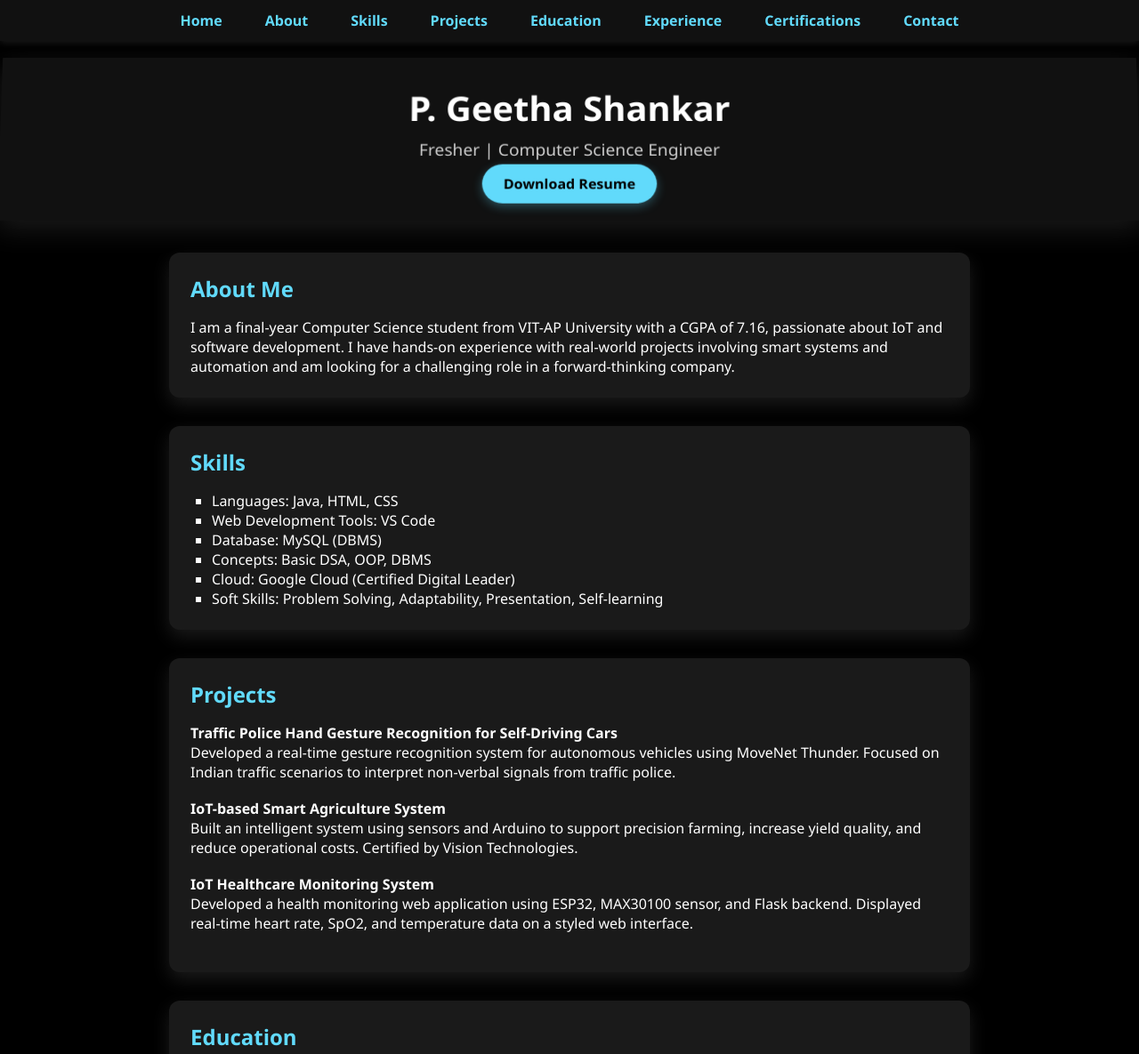
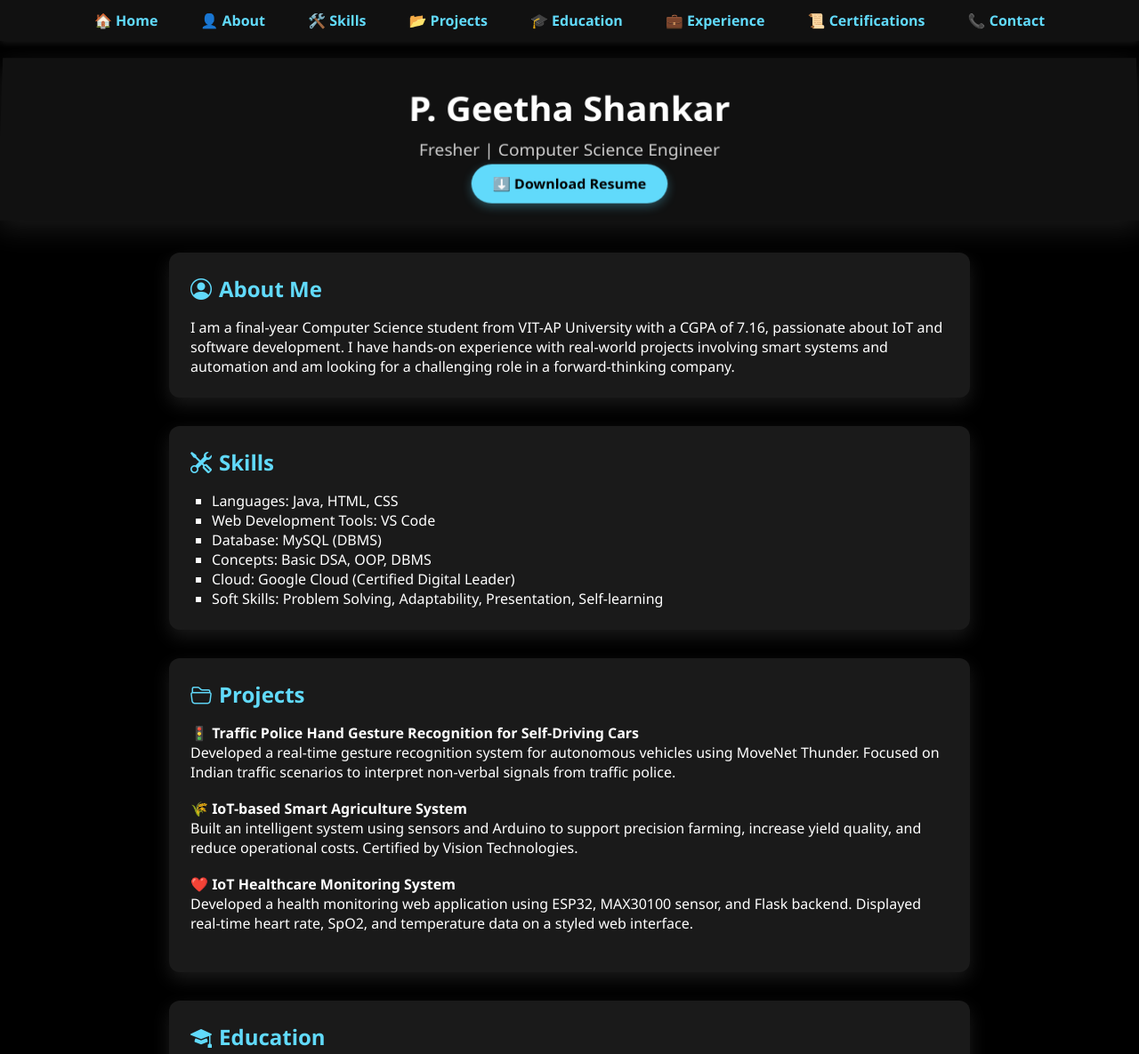
Before and after one commit to geethashankar1/portfolio, a plain HTML site: page index.html in a window 1280 px wide. Shown: the top 1185 px of the page at 89% size. Drawn offline with nearby package versions, Linux system fonts and the light colour scheme.

Commit message:
Add files via upload

```diff
--- a/index.html
+++ b/index.html
@@ -98,6 +98,13 @@
     h2 {
       color: #61dafb;
       margin-bottom: 1rem;
+      display: flex;
+      align-items: center;
+      gap: 0.5rem;
+    }
+
+    h2 i {
+      color: #61dafb;
     }
 
     ul {
@@ -166,6 +173,12 @@
       color: #61dafb;
     }
 
+    img.icon {
+      width: 20px;
+      height: 20px;
+      vertical-align: middle;
+    }
+
     @media (max-width: 768px) {
       header h1 {
         font-size: 2rem;
@@ -198,26 +211,26 @@
 </head>
 <body>
   <nav>
-    <a href="#home">Home</a>
-    <a href="#about">About</a>
-    <a href="#skills">Skills</a>
-    <a href="#projects">Projects</a>
-    <a href="#education">Education</a>
-    <a href="#experience">Experience</a>
-    <a href="#certifications">Certifications</a>
-    <a href="#contact">Contact</a>
+    <a href="#home">🏠 Home</a>
+    <a href="#about">👤 About</a>
+    <a href="#skills">🛠️ Skills</a>
+    <a href="#projects">📂 Projects</a>
+    <a href="#education">🎓 Education</a>
+    <a href="#experience">💼 Experience</a>
+    <a href="#certifications">📜 Certifications</a>
+    <a href="#contact">📞 Contact</a>
   </nav>
 
   <header id="home">
-    <h1>P. Geetha Shankar</h1>
+    <h1> P. Geetha Shankar</h1>
     <p>Fresher | Computer Science Engineer</p>
     <div class="resume-download">
-      <a href="Geetha%20shankar%20Resume.pdf" download>Download Resume</a>
+      <a href="Geetha%20shankar%20Resume.pdf" download>⬇️ Download Resume</a>
     </div>
   </header>
 
   <section id="about">
-    <h2>About Me</h2>
+    <h2><i class="bi bi-person-circle"></i> About Me</h2>
     <p>
       I am a final-year Computer Science student from VIT-AP University with a CGPA of 7.16,
       passionate about IoT and software development. I have hands-on experience with real-world projects involving
@@ -226,7 +239,7 @@
   </section>
 
   <section class="skills" id="skills">
-    <h2>Skills</h2>
+    <h2><i class="bi bi-tools"></i> Skills</h2>
     <ul>
       <li>Languages: Java, HTML, CSS</li>
       <li>Web Development Tools: VS Code</li>
@@ -238,23 +251,23 @@
   </section>
 
   <section class="projects" id="projects">
-    <h2>Projects</h2>
+    <h2><i class="bi bi-folder2-open"></i> Projects</h2>
     <div>
-      <strong>Traffic Police Hand Gesture Recognition for Self-Driving Cars</strong>
+      <strong>🚦 Traffic Police Hand Gesture Recognition for Self-Driving Cars</strong>
       <p>
         Developed a real-time gesture recognition system for autonomous vehicles using MoveNet Thunder.
         Focused on Indian traffic scenarios to interpret non-verbal signals from traffic police.
       </p>
     </div>
     <div>
-      <strong>IoT-based Smart Agriculture System</strong>
+      <strong>🌾 IoT-based Smart Agriculture System</strong>
       <p>
         Built an intelligent system using sensors and Arduino to support precision farming,
         increase yield quality, and reduce operational costs. Certified by Vision Technologies.
       </p>
     </div>
     <div>
-      <strong>IoT Healthcare Monitoring System</strong>
+      <strong>❤️ IoT Healthcare Monitoring System</strong>
       <p>
         Developed a health monitoring web application using ESP32, MAX30100 sensor, and Flask backend. Displayed real-time heart rate, SpO2, and temperature data on a styled web interface.
       </p>
@@ -262,7 +275,7 @@
   </section>
 
   <section class="education" id="education">
-    <h2>Education</h2>
+    <h2><i class="bi bi-mortarboard-fill"></i> Education</h2>
     <div>
       <strong>Bachelor of Technology in Computer Science and Engineering</strong><br/>
       Vellore Institute of Technology, Andhra Pradesh (2021 – 2025)<br/>
@@ -279,7 +292,7 @@
   </section>
 
   <section class="experience" id="experience">
-    <h2>Experience</h2>
+    <h2><i class="bi bi-briefcase-fill"></i> Experience</h2>
     <div>
       <strong>Intern – Vision Technologies (Remote)</strong><br/>
       Aug 2024 – Oct 2024<br/>
@@ -289,15 +302,17 @@
   </section>
 
   <section class="certifications" id="certifications">
-    <h2>Certifications</h2>
+    <h2><i class="bi bi-award-fill"></i> Certifications</h2>
     <ul>
       <li>Certified in IoT-based Smart Agriculture System by Vision Technologies</li>
       <li>Google Cloud Certified – Digital Leader</li>
+      <li>Python Programming – Infosys Springboard</li>
+      <li>Introduction to IoT – Cisco Networking Academy</li>
     </ul>
   </section>
 
   <section class="contact" id="contact">
-    <h2>Contact</h2>
+    <h2><i class="bi bi-telephone-fill"></i> Contact</h2>
     <div class="icons">
       <a href="mailto:geethashankar433@gmail.com" title="Email"><i class="bi bi-envelope-fill"></i></a>
       <a href="tel:+918885475210" title="Phone"><i class="bi bi-telephone-fill"></i></a>
```
